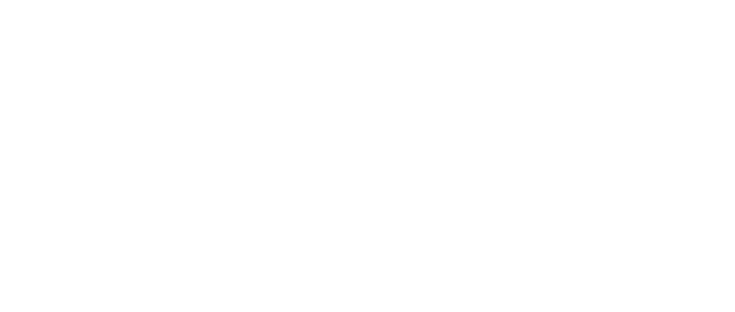
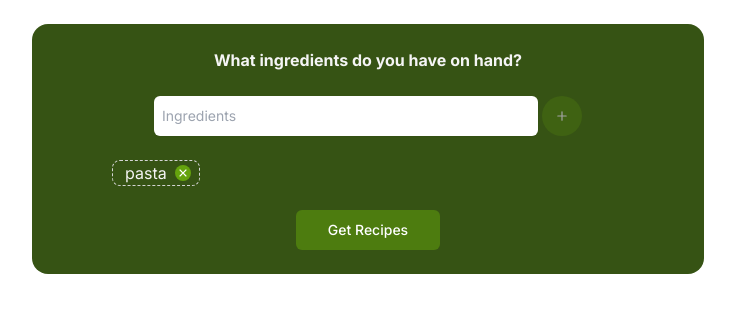
Before and after one commit to dejmedus/fridge2table, a Next.js app: page / in a window 1280 px wide. Shown: the top 312 px of the page, without its empty margins (272-1007 px from the left). Built offline with nearby package versions, Linux system fonts and the light colour scheme.

Commit message:
add initial recipe form

```diff
--- a/app/page.js
+++ b/app/page.js
@@ -1,9 +1,10 @@
 import Image from 'next/image'
+import Form from '@/components/Form'
 
 export default function Home() {
   return (
-    <main className="flex min-h-screen flex-col items-center justify-between p-24">
-
+    <main className="flex flex-col items-center h-full sm:mt-6">
+      <Form />
     </main>
   )
 }
--- /dev/null
+++ b/components/Form.jsx
@@ -0,0 +1,99 @@
+"use client"
+import { useState, useEffect } from "react"
+
+const Form = () => {
+    const [ingredients, setIngredients] = useState(["pasta"]);
+    const [addIngredient, setAddIngredient] = useState("");
+
+    useEffect(() => {
+        // db
+    }, [ingredients])
+
+    return (
+        <form
+            onSubmit={(e) => {
+                e.preventDefault()
+            }}
+            className="flex flex-col items-center justify-center w-full gap-6 px-4 py-12 sm:max-w-2xl sm:py-6 sm:px-16 text-neutral-100 bg-lime-900 sm:rounded-2xl"
+        >
+            <label htmlFor="ingredient" className="font-bold">What ingredients do you have on hand?</label>
+            <div className="relative flex items-center">
+                <input
+                    onChange={(e) => {
+                        setAddIngredient(e.target.value)
+                    }}
+                    value={addIngredient}
+                    type="text"
+                    id="ingredient"
+                    placeholder="Ingredients"
+                    className="w-96 rounded-md text-neutral-950 border-neutral-200 py-2.5 pl-2 mr-1 shadow-sm sm:text-sm"
+                />
+
+                <button
+                    onClick={() => {
+                        if (!ingredients.includes(addIngredient)) {
+                            setIngredients(cur => [...cur, addIngredient.toLowerCase()]);
+                        }
+                        setAddIngredient("");
+                    }}
+                    type="button"
+                    className="p-3 rounded-full bg-lime-600 hover:bg-lime-700 disabled:hover:bg-lime-800 disabled:bg-lime-800 disabled:text-neutral-400"
+                    disabled={!addIngredient}
+                >
+                    <span className="sr-only">Add Ingredient</span>
+                    <svg
+                        xmlns="http://www.w3.org/2000/svg"
+                        viewBox="0 0 20 20"
+                        fill="currentColor"
+                        className="w-4 h-4"
+                    >
+                        <path
+                            d="M10.75 4.75a.75.75 0 00-1.5 0v4.5h-4.5a.75.75 0 000 1.5h4.5v4.5a.75.75 0 001.5 0v-4.5h4.5a.75.75 0 000-1.5h-4.5v-4.5z"
+                        />
+                    </svg>
+                </button>
+            </div>
+            <div className="flex flex-wrap items-start w-full max-w-lg gap-1">
+                {ingredients != null && ingredients.map(ingredient => {
+                    return <Ingredient ingredient={ingredient} ingredients={ingredients} setIngredients={setIngredients} />
+                })}
+            </div>
+            <button
+                className="block rounded-md bg-lime-700 px-8 py-2.5 text-sm font-medium text-white transition hover:bg-lime-800 disabled:hover:bg-lime-800 disabled:bg-lime-800 disabled:text-neutral-400"
+                type="submit"
+                disabled={ingredients.length == 0}
+            >
+                Get Recipes
+            </button>
+        </form>
+    )
+}
+
+export default Form
+
+const Ingredient = ({ ingredient, ingredients, setIngredients }) => {
+    return (
+        <div name={ingredient} className="relative flex items-center px-2 border border-dashed rounded-lg border-neutral-300 w-fit">
+            <span className="pl-1 pr-2">{ingredient}</span>
+            <button
+                type="button"
+                className="text-white rounded-full bg-lime-600 hover:bg-lime-700"
+                onClick={() => {
+                    setIngredients(ingredients.filter(a => a != ingredient))
+                }}
+            >
+                <span className="sr-only">Remove</span>
+                <svg
+                    xmlns="http://www.w3.org/2000/svg"
+                    viewBox="0 0 20 20"
+                    fill="currentColor"
+                    className="w-4 h-4 rotate-45"
+                >
+                    <path
+                        d="M10.75 4.75a.75.75 0 00-1.5 0v4.5h-4.5a.75.75 0 000 1.5h4.5v4.5a.75.75 0 001.5 0v-4.5h4.5a.75.75 0 000-1.5h-4.5v-4.5z"
+                    />
+                </svg>
+            </button>
+        </div>
+    )
+}
```
